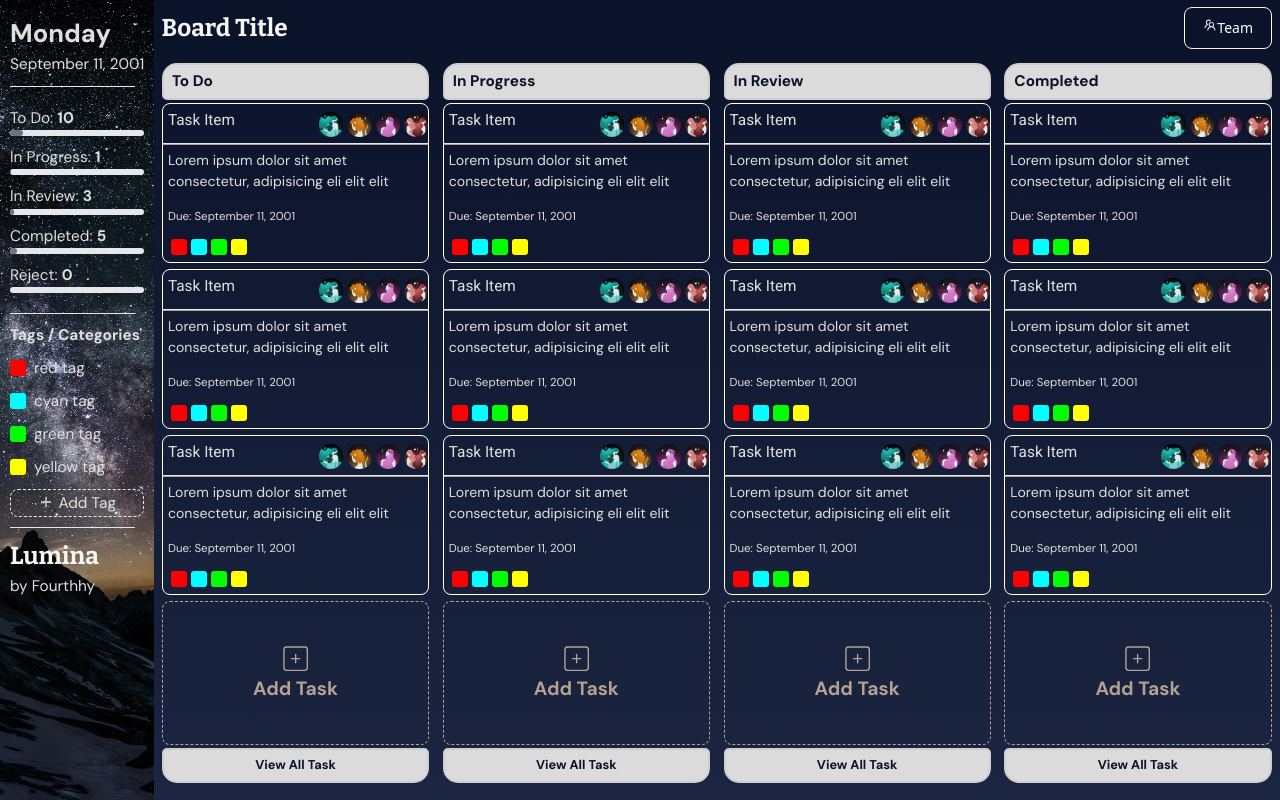
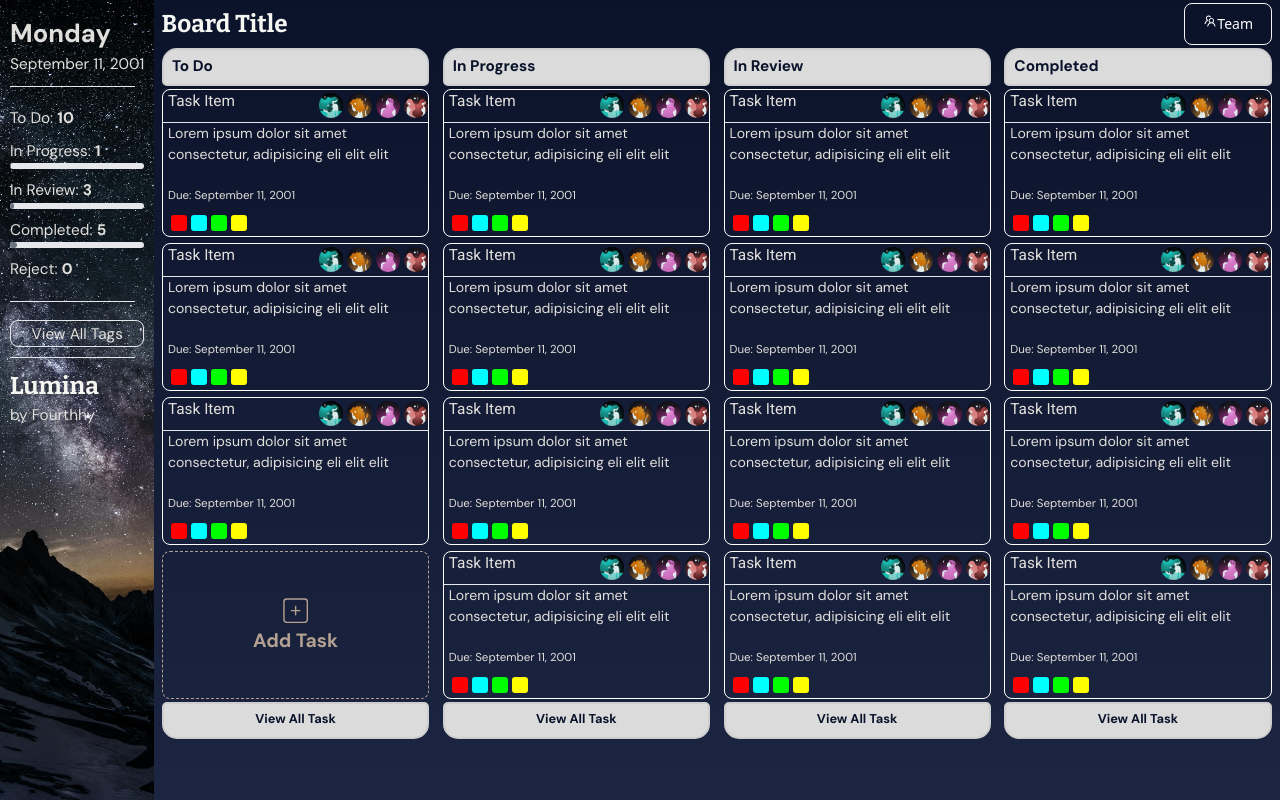
Before and after one commit to Fourthhy/Lumina, a React (Vite) app: page / in a window 1280 px wide. Built offline with nearby package versions, Linux system fonts and the light colour scheme.

Commit message:
Implementation

```diff
--- a/src/components/functional/AddTask.jsx
+++ b/src/components/functional/AddTask.jsx
@@ -74,7 +74,7 @@ export default function AddTask() {
                 </Modal.Footer>
             </Modal>
             <div onClick={() => setOpenModal(true)}>
-                <div className="h-[18vh] w-[100%] border-[1px] border-[#b4a192] my-[3px] border-dashed rounded-[8px]">
+                <div className="h-[18.5vh] w-[100%] border-[1px] border-[#b4a192] my-[3px] border-dashed rounded-[8px]">
                     <div className="h-[100%] w-[100%] flex items-center flex-col justify-center">
                         <CiSquarePlus className="text-[#b4a192] text-[2.6vw]" />
                         <p className="font-Content text-[1.5vw] text-[#b4a192] font-bold">
--- a/src/components/functional/Analytics.jsx
+++ b/src/components/functional/Analytics.jsx
@@ -16,7 +16,7 @@ export default function Analytics() {
                     <p className="font-Content text-[1.2vw] text-[#E1DFDB]">
                         {`${data.categoryName}: `}<span className="font-bold">{data.taskNumber}</span>
                     </p>
-                    <Progress progress={data.taskNumber} size="sm" color="gray" />
+                    {data.categoryID === 1 || data.categoryID === 5? "" : (<Progress progress={data.taskNumber} size="sm" color="gray" />)}
                 </div>
             ))}
         </>
--- a/src/components/functional/Tags.jsx
+++ b/src/components/functional/Tags.jsx
@@ -1,37 +1,83 @@
 import { IoMdAdd } from "react-icons/io";
+import { Button, Modal, TextInput } from "flowbite-react";
+import { useState } from "react";
 
 export default function Tags() {
+    const [openAddTags, setOpenAddTags] = useState(false);
     const tagList = [
         { tagID: 1, tagName: "red tag", tagColor: "#ff0000" },
         { tagID: 2, tagName: "cyan tag", tagColor: "#00ffff" },
         { tagID: 3, tagName: "green tag", tagColor: "#00ff00" },
         { tagID: 4, tagName: "yellow tag", tagColor: "#ffff00" },
+        { tagID: 5, tagName: "blue tag", tagColor: "#0000ff" },
+        { tagID: 6, tagName: "purple tag", tagColor: "#800080" },
+        { tagID: 7, tagName: "orange tag", tagColor: "#ffa500" },
+        { tagID: 8, tagName: "pink tag", tagColor: "#ffc0cb" },
+        { tagID: 9, tagName: "brown tag", tagColor: "#a52a2a" },
+        { tagID: 10, tagName: "gray tag", tagColor: "#808080" },
+        { tagID: 11, tagName: "lime tag", tagColor: "#00ff00" },
+        { tagID: 12, tagName: "teal tag", tagColor: "#008080" },
+        { tagID: 13, tagName: "teal tag", tagColor: "#008080" },
+        { tagID: 14, tagName: "another tag", tagColor: "#a0522d" },
+        { tagID: 15, tagName: "yet another tag", tagColor: "#d2691e" },
+        { tagID: 16, tagName: "more tags", tagColor: "#b8860b" },
+        { tagID: 17, tagName: "even more tags", tagColor: "#2f4f4f" },
+        { tagID: 18, tagName: "tag galore", tagColor: "#483d8b" },
+        { tagID: 19, tagName: "tag mania", tagColor: "#8b008b" },
+        { tagID: 20, tagName: "tag fest", tagColor: "#8b4513" },
+        { tagID: 21, tagName: "tag party", tagColor: "#dc143c" },
+        { tagID: 22, tagName: "tag time", tagColor: "#ff1493" },
+        { tagID: 23, tagName: "tag day", tagColor: "#1e90ff" },
+        { tagID: 24, tagName: "tag night", tagColor: "#00ced1" },
+        { tagID: 25, tagName: "tag dawn", tagColor: "#00fa9a" },
+        { tagID: 26, tagName: "tag dusk", tagColor: "#adff2f" },
     ];
+
+    const itemsPerColumn = 6;
+    const columns = Math.ceil(tagList.length / itemsPerColumn);
 
     return (
         <>
+            <Modal dismissible show={openAddTags} size={"3xl"} onClose={() => setOpenAddTags(false)} popup>
+                <Modal.Header>
+                    <p className="font-Content text-[1.5vw] text-[#0b132b] font-bold">Your Tags</p>
+                </Modal.Header>
+                <Modal.Body>
+                    <fieldset className="flex max-w-4xl flex-row gap-4">
+                        {Array.from({ length: columns }, (_, columnIndex) => (
+                            <div key={columnIndex} className="flex flex-col gap-4">
+                                {tagList
+                                    .slice(columnIndex * itemsPerColumn, (columnIndex + 1) * itemsPerColumn)
+                                    .map((tag) => (
+                                        <div key={tag.tagID} className="flex items-center gap-2">
+                                            <div
+                                                className="w-4 h-4 rounded-[3px]"
+                                                style={{ backgroundColor: tag.tagColor }}
+                                            ></div>
+                                            <p className="font-Content text-base text-[#0b132b]">{tag.tagName}</p>
+                                        </div>
+                                    ))}
+                            </div>
+                        ))}
+                    </fieldset>
+                    <div className="flex h-[100%] items-center gap-3 mt-[10px]">
+                        <TextInput className="font-Content text-base text-[#0b132b] w-[50%]" placeholder="Add Tag" />
+                        <input type="color" />
+                    </div>
+                </Modal.Body>
+                <Modal.Footer>
+                    <div className="flex w-[100%] justify-end">
+                        <Button color="gray" onClick={() => setOpenAddTags(false)}>
+                            <p className="text-base leading-relaxed text-[#0b132b]">Add Tag</p>
+                        </Button>
+                    </div>
+                </Modal.Footer>
+            </Modal>
             <div>
-                <p className="font-Content text-[1.2vw] text-[#E1DFDB] font-bold">Tags / Categories</p>
-                {tagList.map((data) => (
-                    <div key={data.tagID} className="flex items-center gap-2 my-[10px]">
-                        <div>
-                            <div
-                                className="w-4 h-4 rounded-[3px]"
-                                style={{ backgroundColor: data.tagColor }}
-                            ></div>
-                        </div>
-                        <div>
-                            <p className="font-Content text-[1.2vw] text-[#E1DFDF]">
-                                {data.tagName}
-                            </p>
-                        </div>
-                    </div>
-                ))}
-                <div className="border-dashed border-[1px] w-[70%] h-full rounded-[8px]">
-                    <button className="w-[100%]" onClick={() => { alert('Clicked') }}>
+                <div className="border-solid border-[1px] w-[70%] h-full rounded-[8px] mt-[8px]" onClick={() => setOpenAddTags(true)}>
+                    <button className="w-[100%]">
                         <div className="flex items-center justify-center h-full gap-1">
-                            <IoMdAdd className="text-[#E1DFDB]" />
-                            <p className="text-center font-Content text-[1.2vw] text-[#E1DFDB] mt-[2px]">Add Tag </p>
+                            <p className="text-center font-Content text-[1.2vw] text-[#E1DFDB] mt-[2px]">View All Tags</p>
                         </div>
                     </button>
                 </div>
--- a/src/components/functional/TaskBoard.jsx
+++ b/src/components/functional/TaskBoard.jsx
@@ -1,40 +1,44 @@
 import { Button, Modal, TextInput, Radio, Label, Checkbox } from "flowbite-react";
 import { AiOutlineTeam } from "react-icons/ai";
 import { CiSquarePlus } from "react-icons/ci";
-import TaskContainer from "./TaskContainer"
+import TaskContainer from "./TaskContainer";
 import { useState } from "react";
 
-import MemberCard from "./MemberCard"
+import MemberCard from "./MemberCard";
 
 export default function TaskBoard() {
     const [openModal, setOpenModal] = useState(false);
-    const [openAddMember, setOpenAddMember] = useState(false)
+    const [openAddMember, setOpenAddMember] = useState(false);
+    const [selectedProfile, setSelectedProfile] = useState(null);
 
     const categoryHeaders = [
         { categoryID: 1, categoryName: "To Do" },
         { categoryID: 2, categoryName: "In Progress" },
         { categoryID: 3, categoryName: "In Review" },
         { categoryID: 4, categoryName: "Completed" },
-    ]
+    ];
 
     const profileImages = [
-        {image: "/profiles/aquarius.png" },
-        {image: "/profiles/aries.png" },
-        {image: "/profiles/cancer.png" },
-        {image: "/profiles/capricorn.png" },
-        {image: "/profiles/gemini.png" },
-        {image: "/profiles/leo.png" },
-        {image: "/profiles/libra.png" },
-        {image: "/profiles/pisces.png" },
-        {image: "/profiles/sagrittarius.png" },
-        {image: "/profiles/scorpio.png" },
-        {image: "/profiles/taurus.png" },
-        {image: "/profiles/virgo.png" }
-    ]
+        { image: "/profiles/aquarius.png", id: "aquarius" },
+        { image: "/profiles/aries.png", id: "aries" },
+        { image: "/profiles/cancer.png", id: "cancer" },
+        { image: "/profiles/capricorn.png", id: "capricorn" },
+        { image: "/profiles/gemini.png", id: "gemini" },
+        { image: "/profiles/leo.png", id: "leo" },
+        { image: "/profiles/libra.png", id: "libra" },
+        { image: "/profiles/pisces.png", id: "pisces" },
+        { image: "/profiles/sagrittarius.png", id: "sagrittarius" },
+        { image: "/profiles/scorpio.png", id: "scorpio" },
+        { image: "/profiles/taurus.png", id: "taurus" },
+        { image: "/profiles/virgo.png", id: "virgo" },
+    ];
+
+    const itemsPerColumn = 4;
+    const columns = 3; // Fixed 3 columns
 
     return (
         <>
-            <Modal show={openModal} onClose={() => setOpenModal(false)} size={'7xl'}>
+            <Modal show={openModal} onClose={() => setOpenModal(false)} size={"7xl"}>
                 <Modal.Header>Meet The Team</Modal.Header>
                 <div className="flex">
                     <Modal.Body>
@@ -65,23 +69,45 @@ export default function TaskBoard() {
                 </Modal.Footer>
             </Modal>
 
-            <Modal show={openAddMember} onClose={() => setOpenAddMember(false)} size={'3xl'}>
+            <Modal show={openAddMember} onClose={() => setOpenAddMember(false)} size={"lg"}>
                 <Modal.Header>
-                    <p className="font-Content text-[1.5vw] text-[#0b132b] font-bold">Add Members</p>
-
+                    <p className="font-Content text-[1.5vw] text-[#0b132b] font-bold">Add Member</p>
                 </Modal.Header>
                 <div className="flex">
                     <Modal.Body>
                         <div className="my-[5px]">
-                            <TextInput type="text" placeholder="Input Name" className="font-Content text-[1.5vw] text-[#0b132b] font-bold my-[3px]" required />
+                            <TextInput
+                                type="text"
+                                placeholder="Input Name"
+                                className="font-Content text-[1.5vw] text-[#0b132b] my-[3px]"
+                                required
+                            />
+                        </div>
+                        <div className="my-[5px]">
+                            <TextInput
+                                type="text"
+                                placeholder="Input Role"
+                                className="font-Content text-[1.5vw] text-[#0b132b] my-[3px]"
+                                required
+                            />
                         </div>
                         <p className="font-Content text-base text-[#0b132b] my-[6px]">Select Profile </p>
-                        <fieldset className="flex max-w-md flex-col gap-4">
-                            <legend className="mb-4">Choose Profile Picture</legend>
-                            {profileImages.map((profile) => (
-                                <div className="flex items-center gap-2">
-                                    <Checkbox id="united-state" value="USA" />
-                                    <img src={`${profile.image}`} alt="profile picture" className="w-[1.9vw]" />
+                        <fieldset className="flex max-w-md flex-row gap-4">
+                            {Array.from({ length: columns }, (_, columnIndex) => (
+                                <div key={columnIndex} className="flex flex-col gap-4 place-items-center w-full">
+                                    {profileImages
+                                        .slice(columnIndex * itemsPerColumn, (columnIndex + 1) * itemsPerColumn)
+                                        .map((profile) => (
+                                            <div key={profile.id} className="flex items-center gap-2">
+                                                <Radio
+                                                    id={profile.id}
+                                                    value={profile.id}
+                                                    checked={selectedProfile === profile.id}
+                                                    onChange={() => setSelectedProfile(profile.id)}>
+                                                </Radio>
+                                                    <img src={`${profile.image}`} alt="profile picture" className="w-[4vw]" />
+                                            </div>
+                                        ))}
                                 </div>
                             ))}
                         </fieldset>
@@ -94,31 +120,35 @@ export default function TaskBoard() {
                         </Button>
                     </div>
                 </Modal.Footer>
-            </Modal >
+            </Modal>
 
-            <div className="h-[7%] w-[100%] overflow-y-hidden">
+            <div className="overflow-y-hidden">
+                <div className="h-[6vh] w-[100%] overflow-y-hidden">
                     <div className="flex justify-between items-center w-[100%] h-[100%] overflow-y-hidden">
                         <p className="font-Serif text-[1.9vw] text-[#F5F6F2] font-bold p-[8px]">Board Title</p>
                         <div className="flex items-center h-[100%] m-[8px] gap-3">
-                        <Button onClick={() => setOpenModal(true)} className="border-[#F5F6F2] bg-[#0b132b] enabled:hover:bg-[#1c2541]"><AiOutlineTeam />Team</Button>
+                            <Button
+                                onClick={() => setOpenModal(true)}
+                                className="border-[#F5F6F2] bg-[#0b132b] enabled:hover:bg-[#1c2541]"
+                            >
+                                <AiOutlineTeam />
+                                Team
+                            </Button>
                         </div>
                     </div>
                 </div>
-            <div className="h-[93%] w-[100%] flex items-center justify-center">
-                <div className="h-[98%] w-[99%] grid grid-cols-4 gap-2 place-items-center">
-
+                <div className="h-[94vh] w-[100%] flex items-center justify-center">
+                    <div className="h-[100%] w-[99%] grid grid-cols-4 gap-2 place-items-center">
                         {categoryHeaders.map((data) => (
-                        <div className="h-[100%] w-[98%]" index={data.categoryID}>
-                            <div className="h-[5%] w-[100%] rounded-tl-[15px] rounded-tr-[15px] rounded-bl-[5px] rounded-br-[5px] bg-[#dbdbdb] border-[#cecece] border-[2px]">
-                                <p className="font-Content text-[1.2vw] text-[#0b132b] pl-[8px] font-bold pt-[5px]">{data.categoryName}</p>
-                            </div>
-                            <div className="h-[95%] w-[100%]">
-                                <TaskContainer />
+                            <div className="h-[100%] w-[98%]" key={data.categoryID}>
+                                <div className="h-[100%] w-[100%]">
+                                    <TaskContainer categoryName={data.categoryName} categoryID={data.categoryID} />
                                 </div>
                             </div>
                         ))}
                     </div>
                 </div>
+            </div>
         </>
-    )
+    );
 }
--- a/src/components/functional/TaskContainer.jsx
+++ b/src/components/functional/TaskContainer.jsx
@@ -1,24 +1,40 @@
 import TaskItem from "./TaskItem"
 import AddTask from "./AddTask"
+import { Link } from "react-router-dom"
 
-export default function TaskContainer() {
-    const CategoryView = () => {
+export default function TaskContainer({ categoryID, categoryName }) {
+
+    const CategoryHeader = () => {
         return (
             <>
-                <div className="h-[5%] w-[100%] rounded-tl-[5px] rounded-tr-[5px] rounded-bl-[15px] rounded-br-[15px] bg-[#dbdbdb] border-[#cecece] border-[2px]">
-                    <p className="font-Content text-[1vw] text-[#0b132b] font-bold pt-[5px] text-center">View All Task</p>
+                <div className="h-[5%] w-[100%] rounded-tl-[15px] rounded-tr-[15px] rounded-bl-[5px] rounded-br-[5px] bg-[#dbdbdb] border-[#cecece] border-[2px] overflow-y-hidden">
+                    <p className="font-Content text-[1.2vw] text-[#0b132b] pl-[8px] font-bold pt-[5px]">{categoryName}</p>
                 </div>
+            </>
+        )
+    }
+
+    const CategoryFooter = () => {
+        return (
+            <>
+                <Link to="/taskpage">
+                    <div className="h-[5%] w-[100%] rounded-tl-[5px] rounded-tr-[5px] rounded-bl-[15px] rounded-br-[15px] bg-[#dbdbdb] border-[#cecece] border-[2px]">
+                        <p className="font-Content text-[1vw] text-[#0b132b] font-bold pt-[5px] text-center">View All Task</p>
+                    </div>
+                </Link>
             </>
         )
     }
     return (
         <>
             <div className="h-[100%] w-[100%]">
+                <CategoryHeader />
                 <TaskItem />
                 <TaskItem />
                 <TaskItem />
-                <AddTask />
-                <CategoryView />
+                {categoryID !== 1 ? (<TaskItem />) : ''}
+                {categoryID === 1 ? (<AddTask />) : ''}
+                <CategoryFooter />
             </div>
         </>
     )
--- a/src/components/functional/TaskItem.jsx
+++ b/src/components/functional/TaskItem.jsx
@@ -64,10 +64,10 @@ export default function TaskItem() {
                 </Modal.Body>
             </Modal>
             <div onClick={() => setOpenModal(true)} className="cursor-pointer">
-                <div className="h-[20vh] w-[100%] border-[1px] border-white my-[3px] rounded-[8px]">
+                <div className="h-[18.5vh] w-[100%] border-[1px] border-white my-[3px] rounded-[8px]">
 
-                    <div className="h-[26%] w-[100%] flex justify-between">
-                        <p className="font-Header text-[1.2vw] text-[#E1DFDB] p-[5px] w-[50%] h-[100%]">
+                    <div className="h-[4vh] w-[100%] flex justify-between">
+                        <p className="font-Header text-[1.2vw] text-[#E1DFDB] pl-[5px] w-[50%] h-[100%]">
                             Task Item
                         </p>
 
@@ -79,17 +79,17 @@ export default function TaskItem() {
                         </div>
                     </div>
 
-                    <hr className="bg-[#b4a192] mt-[-2px] h-[1%]" />
+                    <hr className="bg-[#b4a192] h-[1%]" />
 
-                    <p className="font-Content text-[1.1vw] text-[#E1DFDB] p-[5px] h-[40%]">
+                    <p className="font-Content text-[1.1vw] text-[#E1DFDB] pl-[5px] h-[8vh]">
                         Lorem ipsum dolor sit amet consectetur, adipisicing eli elit elit
                     </p>
 
-                    <p className="font-Content text-[0.9vw] text-[#E1DFDB] h-[15%] pl-[5px]">
+                    <p className="font-Content text-[0.9vw] text-[#E1DFDB] h-[3vh] pl-[5px]">
                         Due: {dueDate}
                     </p>
 
-                    <div className="h-[20%] flex gap-1 items-center pl-[8px]">
+                    <div className="h-[3vh] flex gap-1 items-center pl-[8px]">
                         {tagItems.map((tag) => (
                             <TagItem tagColor={tag.tagColor} />
                         ))}
--- a/src/pages/functional/MainPage.jsx
+++ b/src/pages/functional/MainPage.jsx
@@ -3,6 +3,7 @@ import Analytics from "../../components/functional/Analytics"
 import Tags from "../../components/functional/Tags"
 import TaskBoard from "../../components/functional/TaskBoard"
 import TaskPage from "../../components/functional/TaskPage"
+import { Outlet } from "react-router-dom"
 export default function MainPage() {
     return (
         <>
@@ -28,8 +29,9 @@ export default function MainPage() {
                         </div>
                     </div>
                     <div className="h-[100%] w-[88%]">
-                        <TaskBoard />
+                        {/* <TaskBoard /> */}
                         {/* <TaskPage /> */}
+                        <Outlet />
                     </div>
                 </div>
             </div>
--- a/src/routes/AppRoutes.jsx
+++ b/src/routes/AppRoutes.jsx
@@ -3,13 +3,18 @@ import LandingPage from "../pages/LandingPage"
 import BoardSelection from "../context/ModalBoardProvider"
 import Board from "../pages/BoardPage"
 import MainPage from "../pages/functional/MainPage"
+import TaskBoard from "../components/functional/TaskBoard"
+import TaskPage from "../components/functional/TaskPage"
 
 export default function AppRoutes() {
   return (
     <>
       <Router>
         <Routes>
-          <Route path="/" element={<MainPage />} />
+          <Route path="/" element={<MainPage />}>
+            <Route index element={<TaskBoard />} />
+            <Route path="/taskpage" element={<TaskPage />} />
+          </Route>/
           <Route path="/boardselection" element={<BoardSelection />} />
           <Route path="/board" element={<Board />} />
         </Routes>
```
Also changed, not shown: src/components/functional/TaskPage.jsx (+8 -0 lines). Lines whose indentation alone changed are shown as unchanged.
